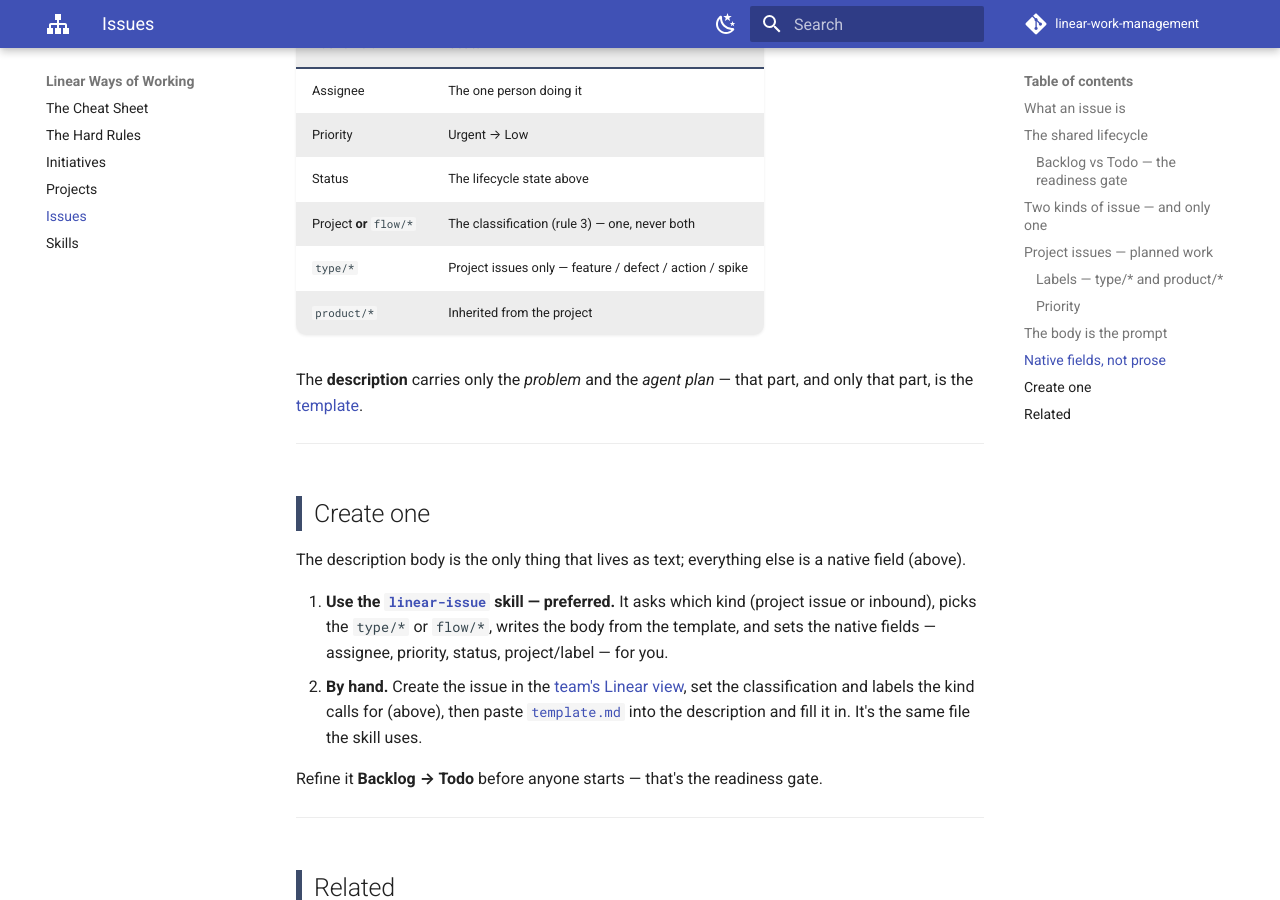
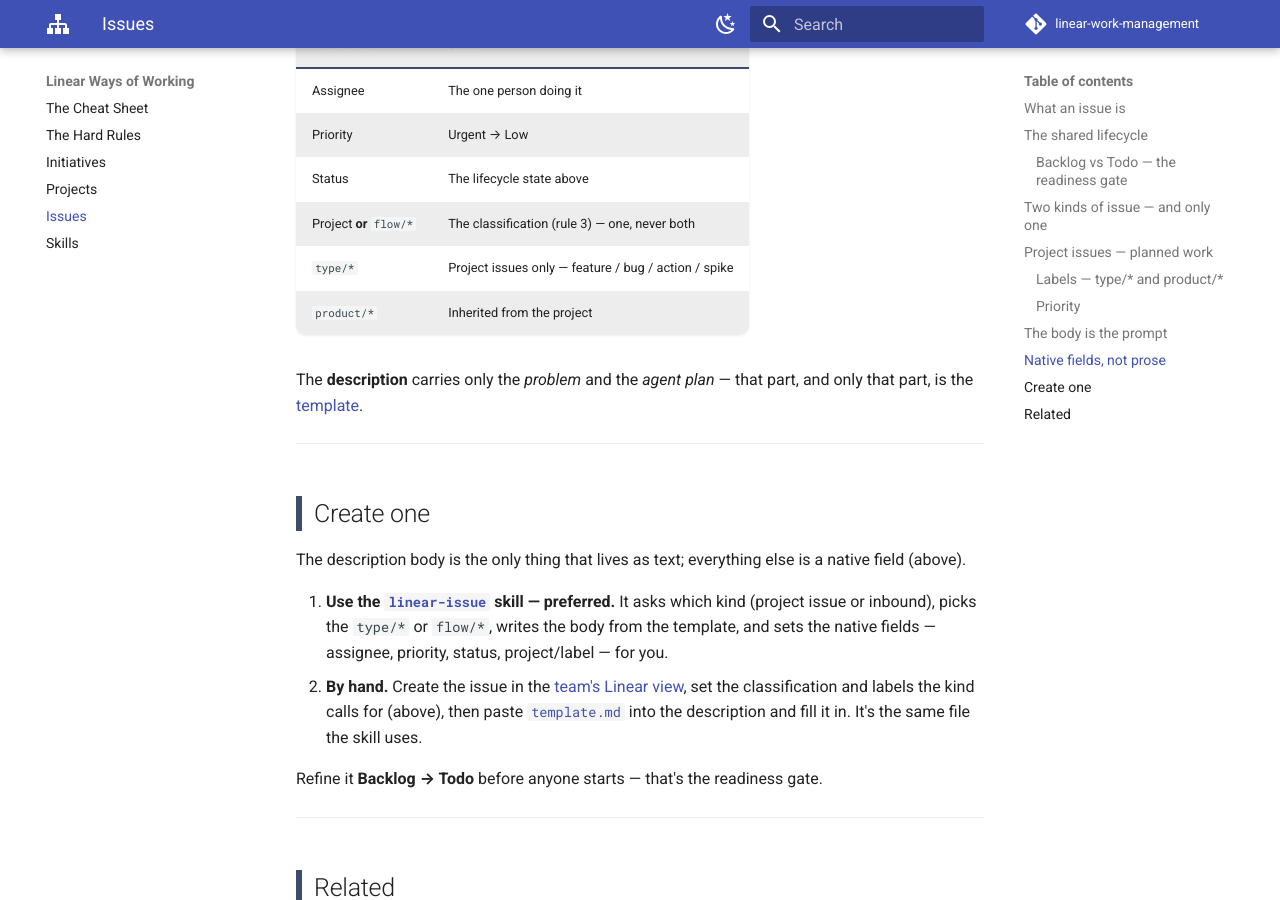
Before and after one commit to hungovercoders/linear-work-management, an MkDocs documentation site: the page built from docs/issues.md, in a window 1280 px wide and 900 px high, scrolled down 3615 px. Built offline with MkDocs 1.6.1 and Material for MkDocs 9.7.7, drawn with Linux system fonts in a browser that asks for light colours; comment, search, counter and statistics services are not loaded.

Commit message:
refactor(issues): rename defect label to bug (type/* and flow/*)
More commonly used term. Renames the label in both groups across the
Issues page, cheat sheet, linear-issue skill and template. Leaves the
prose sense of 'defect' (the unclassified-work flaw) unchanged.

Co-authored-by: Claude Opus 4.8 (1M context) <noreply@anthropic.com>

```diff
--- a/docs/issues.md
+++ b/docs/issues.md
@@ -89,7 +89,7 @@ project unchanged.
 | `type/*` | For | The template emphasises |
 |---|---|---|
 | `feature` | A new capability | The change and its acceptance criteria |
-| `defect` | Something's broken | Steps to reproduce, expected vs actual |
+| `bug` | Something's broken | Steps to reproduce, expected vs actual |
 | `action` | Maintenance, upkeep, proactive improvements | The change and why now |
 | `spike` | A time-boxed investigation | The question and the time box |
 
@@ -130,7 +130,7 @@ Everything Linear models as a field is a **native field**, never text in the des
 | Priority | Urgent → Low |
 | Status | The lifecycle state above |
 | Project **or** `flow/*` | The classification (rule 3) — one, never both |
-| `type/*` | Project issues only — feature / defect / action / spike |
+| `type/*` | Project issues only — feature / bug / action / spike |
 | `product/*` | Inherited from the project |
 
 The **description** carries only the *problem* and the *agent plan* — that part, and only that
```
Also changed, not shown: docs/index.md (+3 -3 lines), skills/linear-issue/SKILL.md (+3 -3 lines), skills/linear-issue/template.md (+3 -3 lines).
